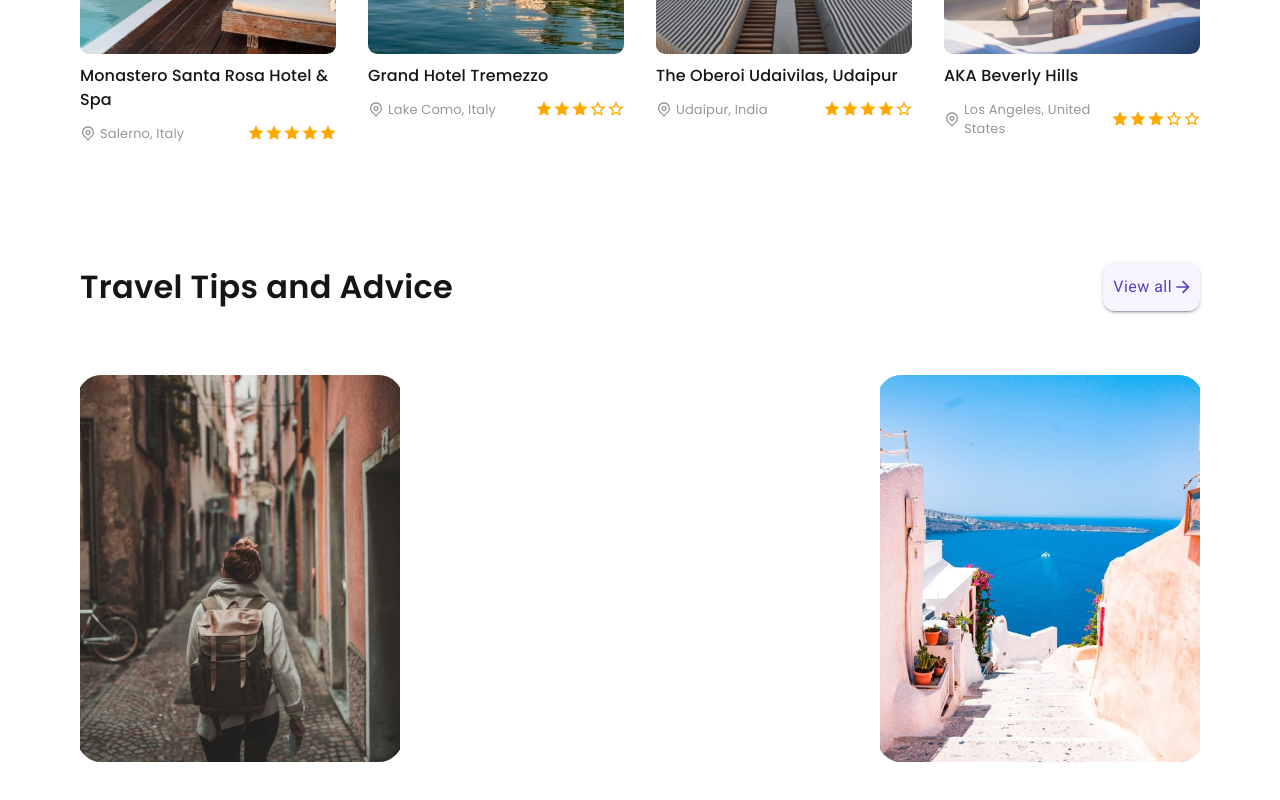
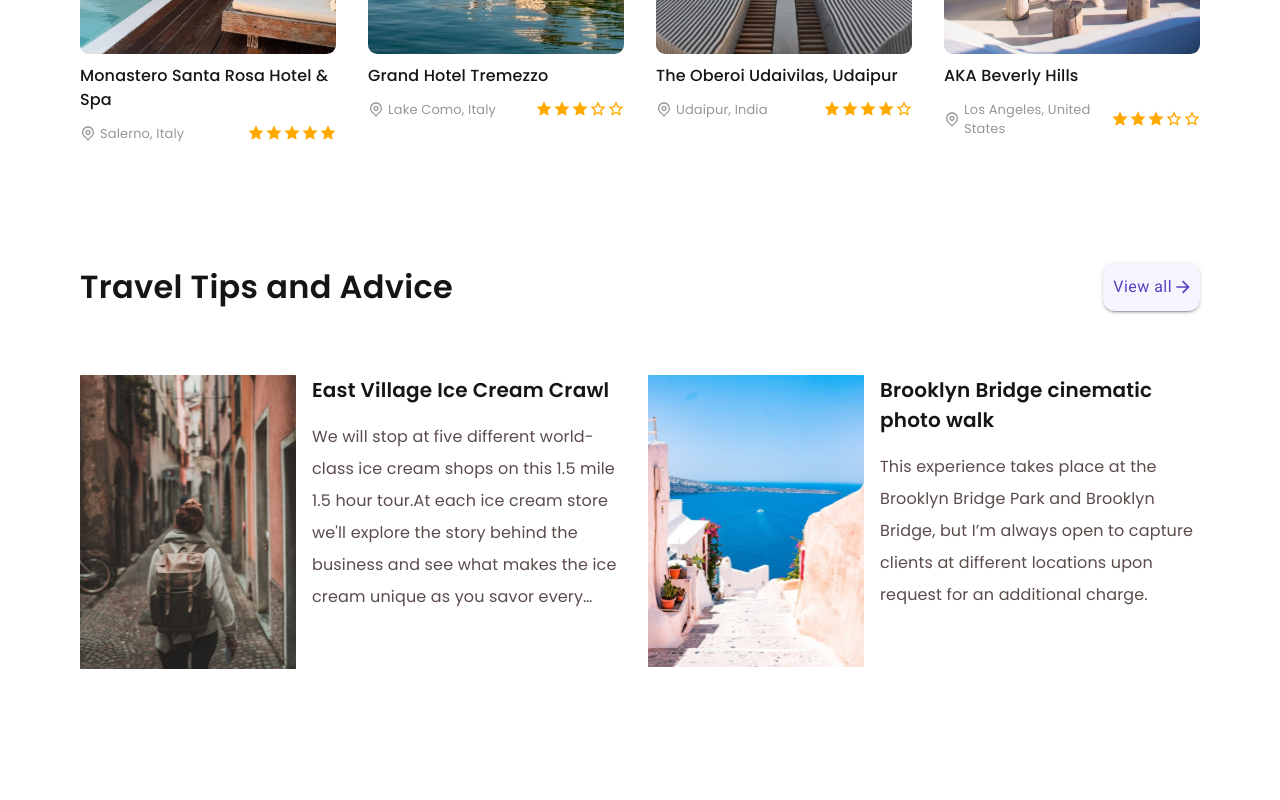
Before and after one commit to DevJaimeSantiago/9_Travel_Website_MUI, a React (Vite) app: page / in a window 1280 px wide. Shown: the part 1746-2546 px from the top of the page. Built offline with nearby package versions, Linux system fonts and the light colour scheme.

Commit message:
refactor: avances en la refactorizacion de TravelItem Component

```diff
--- a/src/components/travel-item/TravelItem.jsx
+++ b/src/components/travel-item/TravelItem.jsx
@@ -1,5 +1,5 @@
 // Components - Material UI
-import { Box } from "@mui/material";
+import { Box, Typography } from "@mui/material";
 
 // Images - Icons
 import calendarIcon from "../../assets/travel/calendar-icon.svg";
@@ -37,6 +37,31 @@ const TravelItem = ({
 					}}
 				/>
 			</Box>
+			<Box sx={{ position: "relative", maxWidth: "320px" }}>
+				<Typography
+					sx={{
+						fontFamily: "Poppins",
+						fontWeight: "600",
+						fontSize: "20px",
+						color: "#161414",
+						mb: 2,
+					}}
+				>
+					{location}
+				</Typography>
+				<Typography
+					sx={{
+						fontFamily: "Poppins",
+						fontWeight: "400",
+						fontSize: "16px",
+						color: "#5B4B4B",
+						lineHeight: "32px",
+						pb: 7,
+					}}
+				>
+					{text}
+				</Typography>
+			</Box>
 		</Box>
 	);
 };
```
